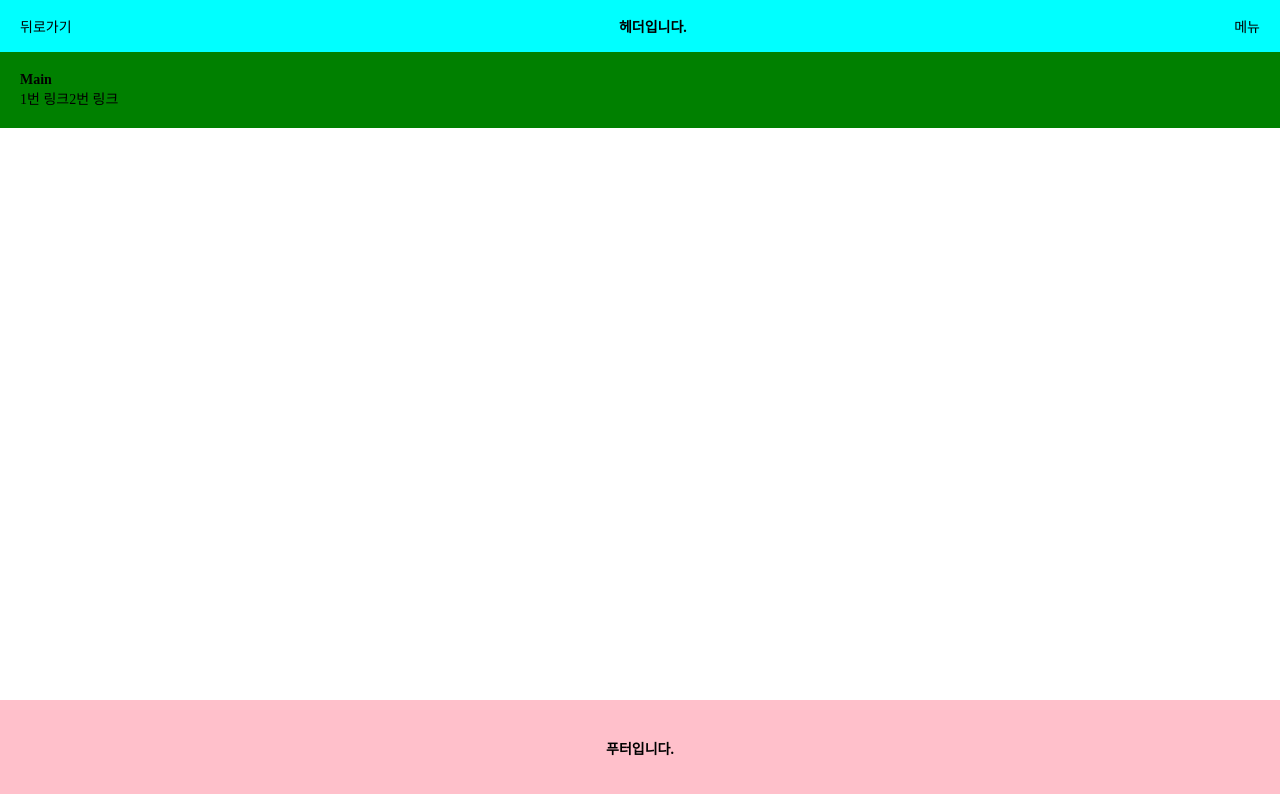
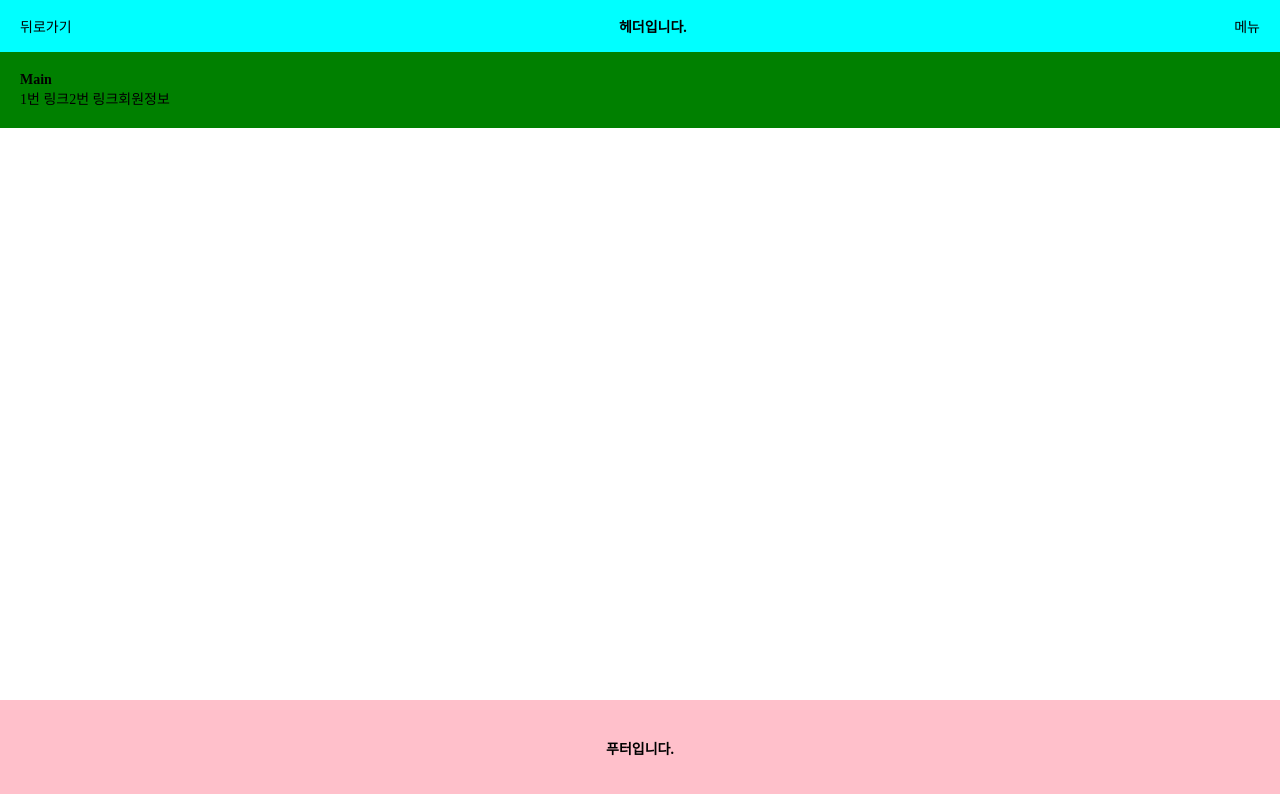
Before and after one commit to minhyeok8521/react, a React (Create React App) app: page / in a window 1280 px wide. Shown: the top 794 px of the page. Built offline with nearby package versions, Linux system fonts and the light colour scheme.

Commit message:
3 files modified

```diff
--- a/src/App.tsx
+++ b/src/App.tsx
@@ -4,6 +4,7 @@ import Header from './components/Header/Header';
 import Footer from './components/Footer/Footer';
 import Main from './pages/main';
 import Product from './pages/Product';
+import Profile from './pages/Profile';
 import NotFound from './pages/NotFound';
 
 import './assets/css/style.css';
@@ -18,6 +19,7 @@ export default function App() {
             <Routes>
               <Route path="/" element={<Main />}></Route>
               <Route path="/product/*" element={<Product />}></Route>
+              <Route path="/profile" element={<Profile />}></Route>
               <Route path="*" element={<NotFound />}></Route>
             </Routes>
           </div>
--- a/src/pages/Profile.tsx
+++ b/src/pages/Profile.tsx
@@ -1,5 +1,11 @@
 import * as React from 'react';
+import UserProfile from '../components/Menu1/UserProfile';
 
 export default function Profile() {
-  return <div></div>;
+  return (
+    <div>
+      회원정보
+      {/* <UserProfile /> */}
+    </div>
+  );
 }
--- a/src/pages/main.tsx
+++ b/src/pages/main.tsx
@@ -8,7 +8,10 @@ export default function Main() {
       <Link to="./product/1" state={{ productNumber: '1' }}>
         1번 링크
       </Link>
-      <Link to="./product/2" state={{ productNumber: '2' }}>2번 링크</Link>
+      <Link to="./product/2" state={{ productNumber: '2' }}>
+        2번 링크
+      </Link>
+      <Link to="./Profile">회원정보</Link>
     </div>
   );
 }
```
